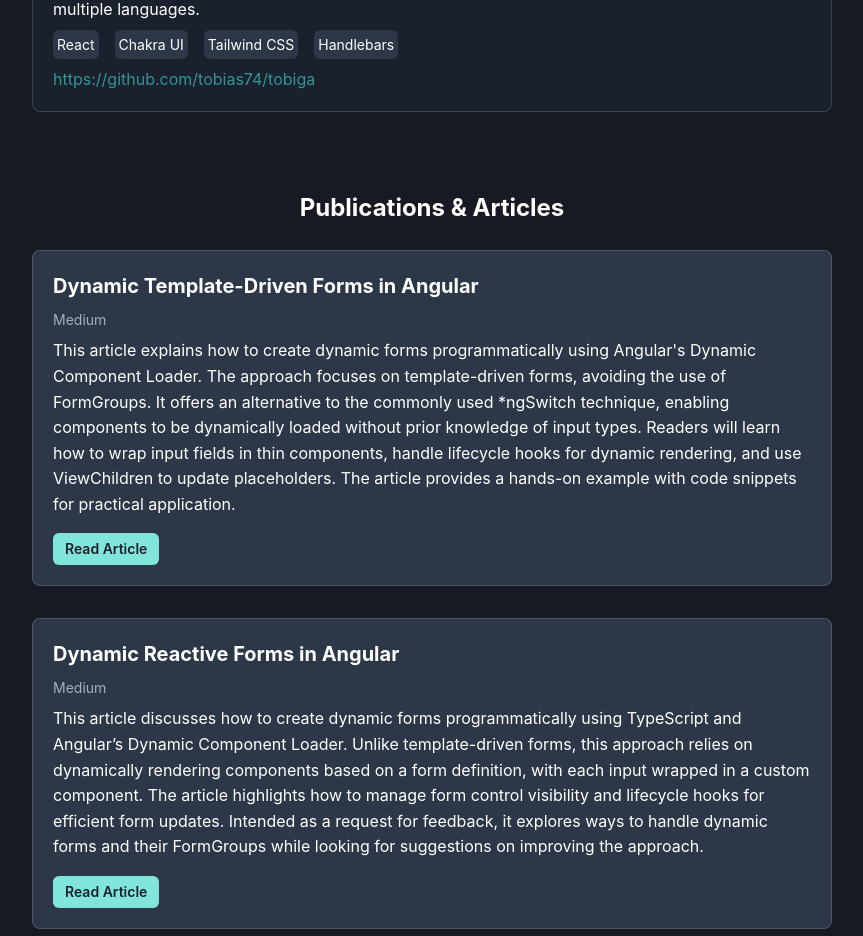
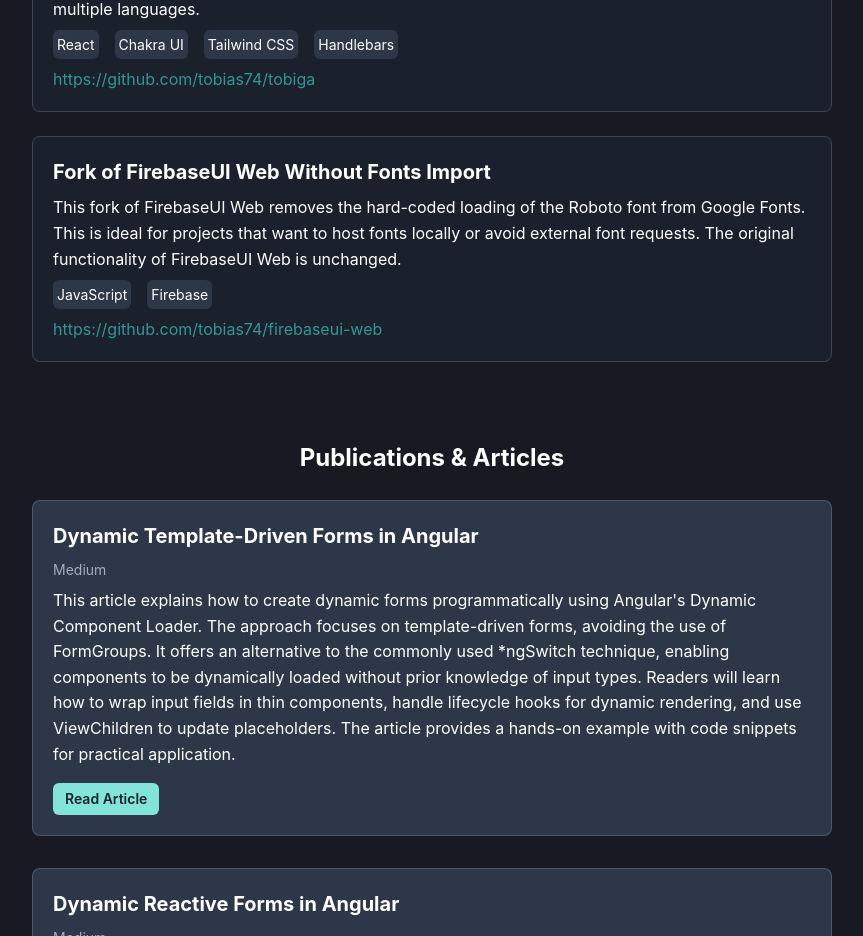
Before and after one commit to tobias74/tobiga, a React (Vite) app in the folder packages/react-app/: page /en/ in a window 1280 px wide. Shown: the part 5720-6656 px from the top of the page, without its empty margins (208-1071 px from the left). Built offline with nearby package versions, Linux system fonts and the light colour scheme.

Commit message:
add firebase ui fork

```diff
--- a/packages/react-app/src/data/github-contributions.js
+++ b/packages/react-app/src/data/github-contributions.js
@@ -178,10 +178,23 @@ export const GithubContributions = [
         },
         languages: ['React', 'Chakra UI', 'Tailwind CSS', 'Handlebars'],
         repoLink: 'https://github.com/tobias74/tobiga'
+    },
+    {
+        "title": {
+            "en": "Fork of FirebaseUI Web Without Fonts Import",
+            "de": "Fork von FirebaseUI Web ohne Fonts-Import"
+        },
+        "description": {
+            "en": "This fork of FirebaseUI Web removes the hard-coded loading of the Roboto font from Google Fonts. This is ideal for projects that want to host fonts locally or avoid external font requests. The original functionality of FirebaseUI Web is unchanged.",
+            "de": "Dieser Fork von FirebaseUI Web entfernt das fest eingebundene Laden der Roboto-Schriftart von Google Fonts. Ideal für Projekte, die Schriftarten lokal hosten oder externe Anfragen vermeiden möchten. Die ursprüngliche Funktionalität von FirebaseUI Web bleibt unverändert."
+        },
+        "languages": ["JavaScript", "Firebase"],
+        "repoLink": "https://github.com/tobias74/firebaseui-web"
     }
 
 
 
 
 
+
 ];
```
